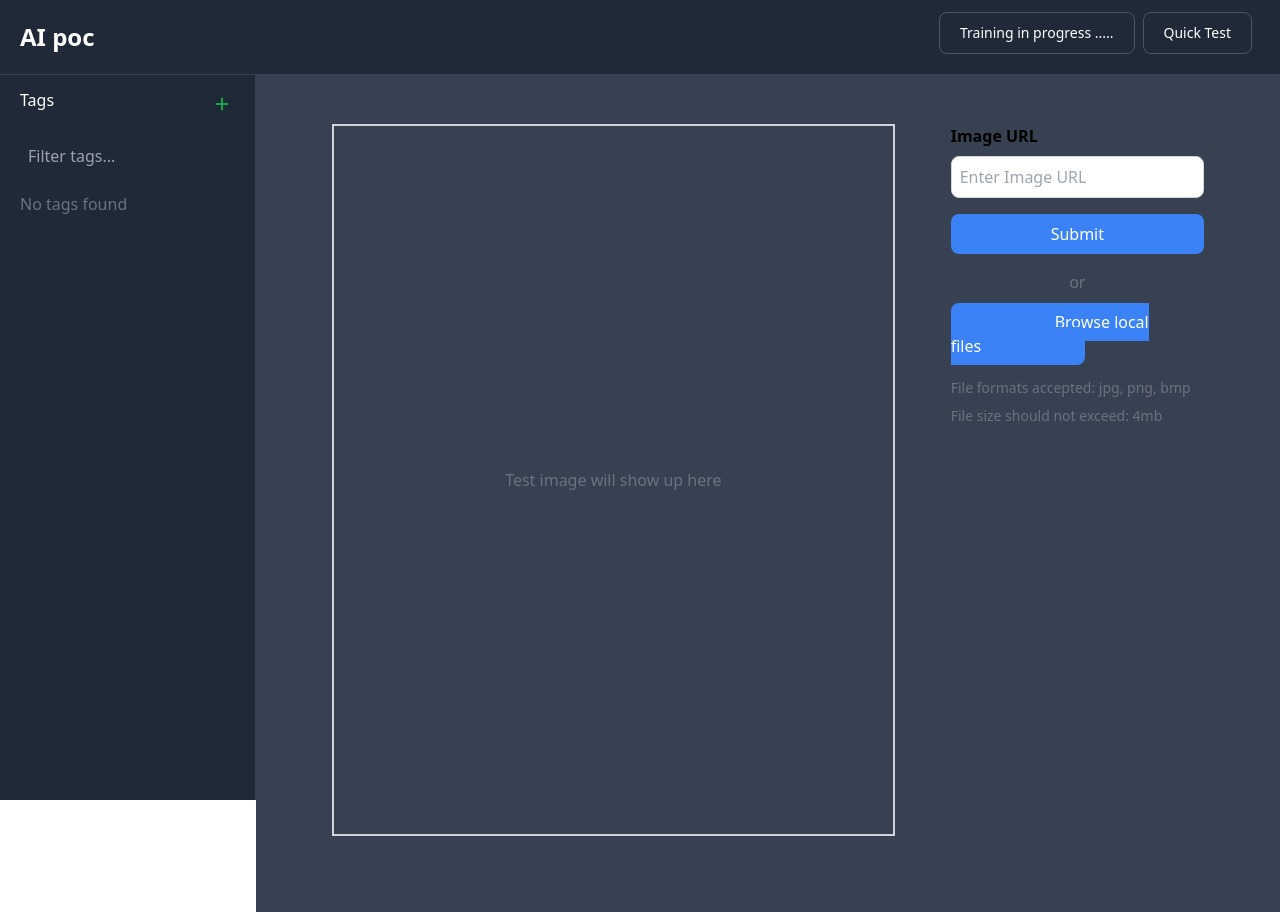
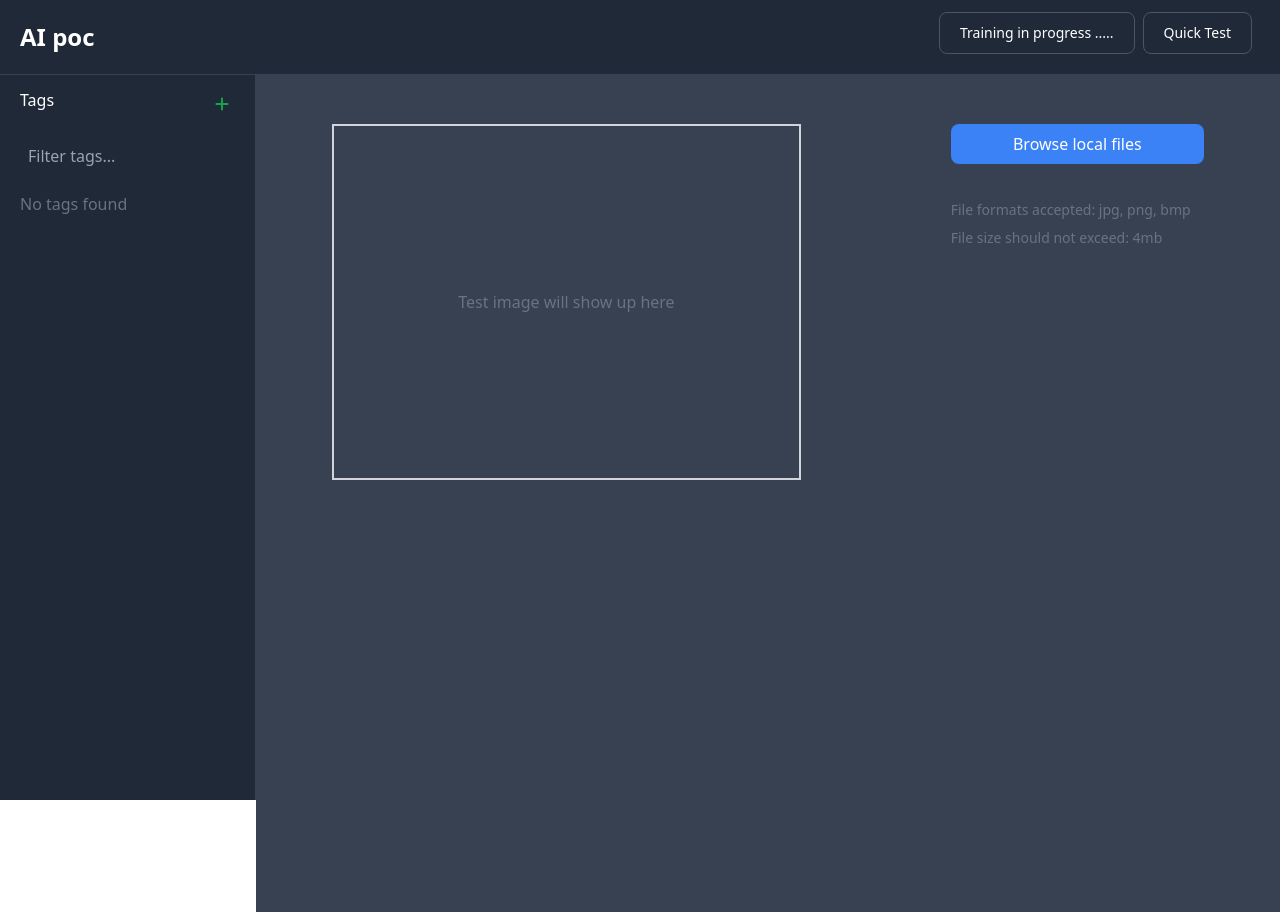
Before and after one commit to JeganMurugan01/poc_ai, a React (Vite) app: page /quickTest in a window 1280 px wide. Built offline with nearby package versions, Linux system fonts and the light colour scheme.

Commit message:
chnages in Test

```diff
--- a/src/pages/QuickTest/index.jsx
+++ b/src/pages/QuickTest/index.jsx
@@ -1,26 +1,17 @@
 import { useState } from "react";
 
 export const QuickTest = () => {
-  const [imageUrl, setImageUrl] = useState("");
   const [selectedFile, setSelectedFile] = useState(null);
 
-  const handleInputChange = (setter) => (e) => setter(e.target.value);
   const handleFileChange = (e) => setSelectedFile(e.target.files[0]);
 
-  const handleSubmit = () => {
-    const source = imageUrl || selectedFile?.name;
-    if (source) {
-      console.log(`Processing image from ${imageUrl ? "URL" : "local file"}: ${source}`);
-    }
-  };
-
   return (
-    <div className="h-screen grid grid-cols-12 gap-4 p-6 ">
-      <div className="col-span-8 p-5 flex items-center justify-center">
-        <div className="border-2 border-gray-300 w-full h-full flex items-center justify-center">
-          {imageUrl || selectedFile ? (
+    <div className="min-h-screen grid grid-cols-1 md:grid-cols-12 gap-4 p-6">
+      <div className="md:col-span-8 p-5 ">
+        <div className="border-2 border-gray-300 w-10/12 h-64 md:h-3/6 flex items-center justify-center">
+          {selectedFile ? (
             <img
-              src={imageUrl || URL.createObjectURL(selectedFile)}
+              src={URL.createObjectURL(selectedFile)}
               alt="Test"
               className="object-cover w-full h-full"
             />
@@ -30,25 +21,10 @@ export const QuickTest = () => {
         </div>
       </div>
 
-      <div className="col-span-4 p-5">
-        <label className="block mb-2 font-semibold">Image URL</label>
-        <input
-          type="text"
-          placeholder="Enter Image URL"
-          value={imageUrl}
-          onChange={handleInputChange(setImageUrl)}
-          className="p-2 border border-gray-300 rounded-lg w-full mb-4"
-        />
-        <button
-          onClick={handleSubmit}
-          className="bg-blue-500 text-white font-medium py-2 px-4 rounded-lg hover:bg-blue-600 w-full mb-4"
-        >
-          Submit
-        </button>
-        <p className="mb-4 text-center text-gray-500">or</p>
+      <div className="md:col-span-4 p-5 flex flex-col">
         <label
           htmlFor="file-upload"
-          className="bg-blue-500 text-white font-medium py-2 px-[104px] rounded-lg hover:bg-blue-600 w-full mb-4 cursor-pointer"
+          className="bg-blue-500 text-white font-medium py-2 text-center px-4 md:px-[8%] rounded-lg hover:bg-blue-600 w-full mb-4 cursor-pointer"
         >
           Browse local files
           <input
```
